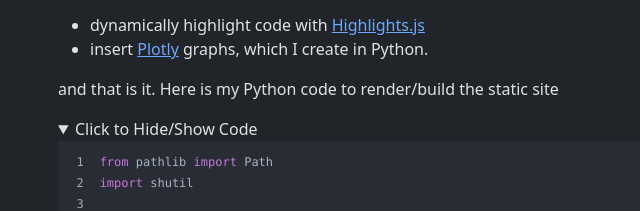
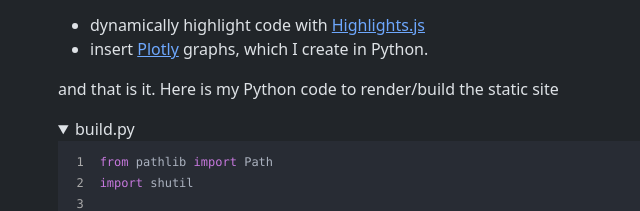
Before and after one commit to sitaber/sitaber.github.io, a plain HTML site: page articles/making-the-site/index.html in a window 1280 px wide. Shown: the part 1022-1233 px from the top of the page, without its empty margins (194-834 px from the left). Drawn offline with Linux system fonts and the light colour scheme; a script that the page names is missing.

Commit message:
Update files

```diff
--- a/articles/making-the-site/index.html
+++ b/articles/making-the-site/index.html
@@ -82,7 +82,7 @@
 </ul>
 <p>and that is it. Here is my Python code to render/build the static site</p>
 <details open>
-<summary>Click to Hide/Show Code</summary>
+<summary>build.py</summary>
 
 
 <pre><code class="language-python">from pathlib import Path
```
